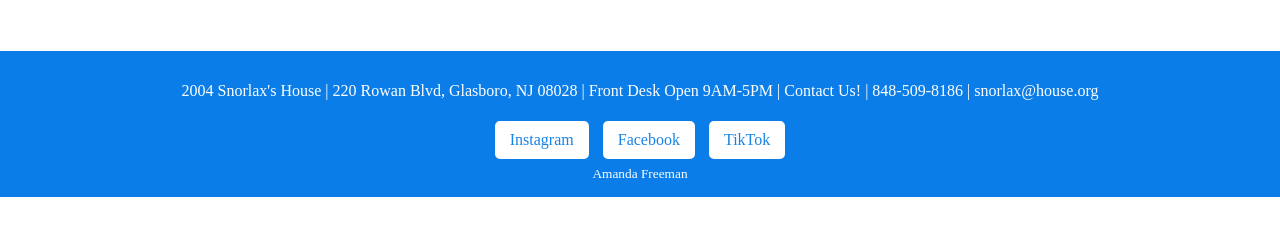
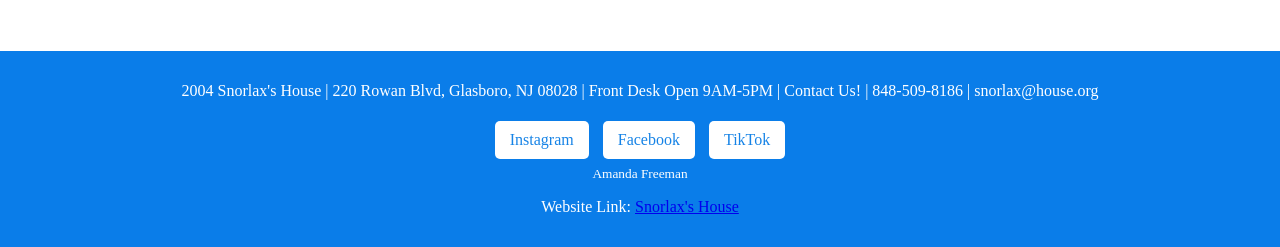
Before and after one commit to freema78/snorlax-hotel, a plain HTML site: page index.html in a window 1280 px wide. Shown: the part 1761-2008 px from the top of the page. Before the commit the page ends 1958 px from the top, so only its background shows below. Drawn offline with Linux system fonts and the light colour scheme.

Commit message:
Add files via upload

```diff
--- a/index.html
+++ b/index.html
@@ -89,6 +89,12 @@
             <a href="https://www.tiktok.com/" target="_blank">TikTok</a>
         </div>
         <small>Amanda Freeman</small>
+        <p>
+            Website Link:
+            <a href="https://freema78.github.io/snorlax-hotel/index.html" target="_blank">
+                Snorlax's House
+            </a>
+        </p>
        </footer>
    </body>
 </html>
```
